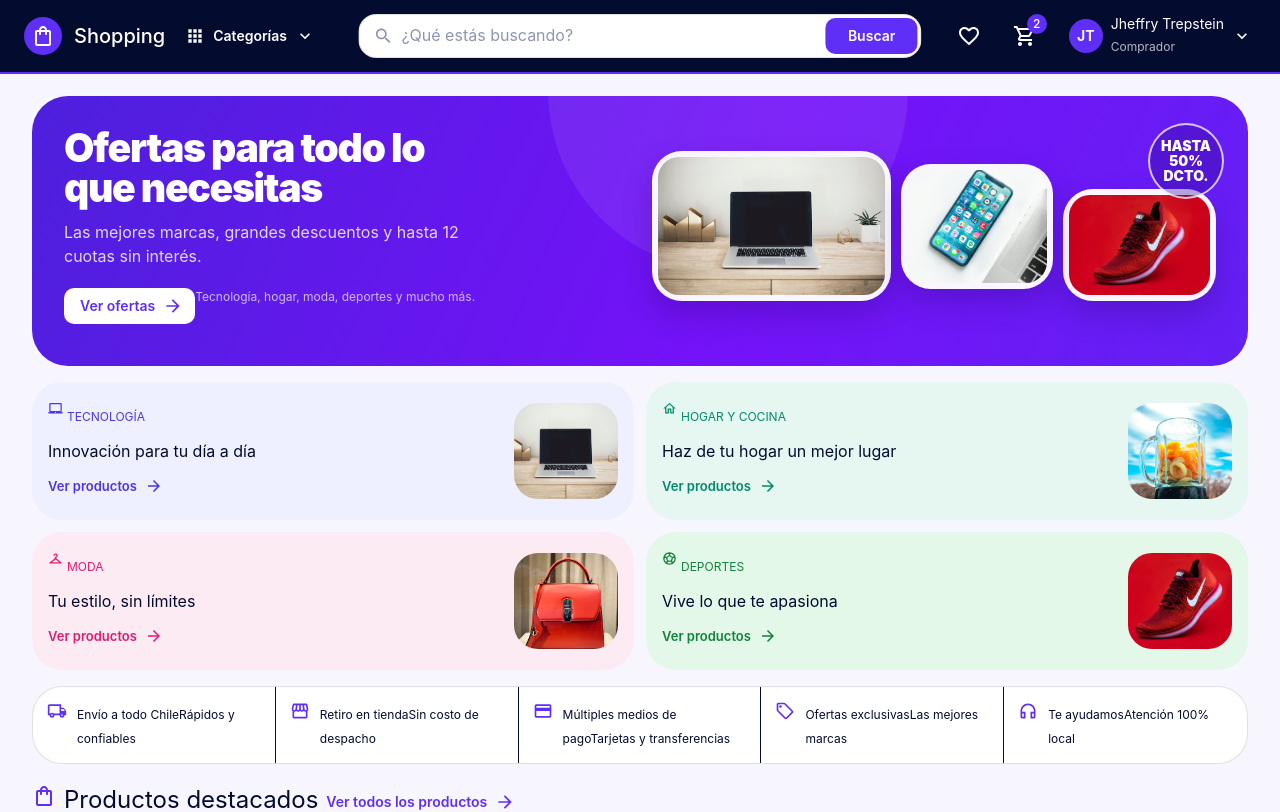
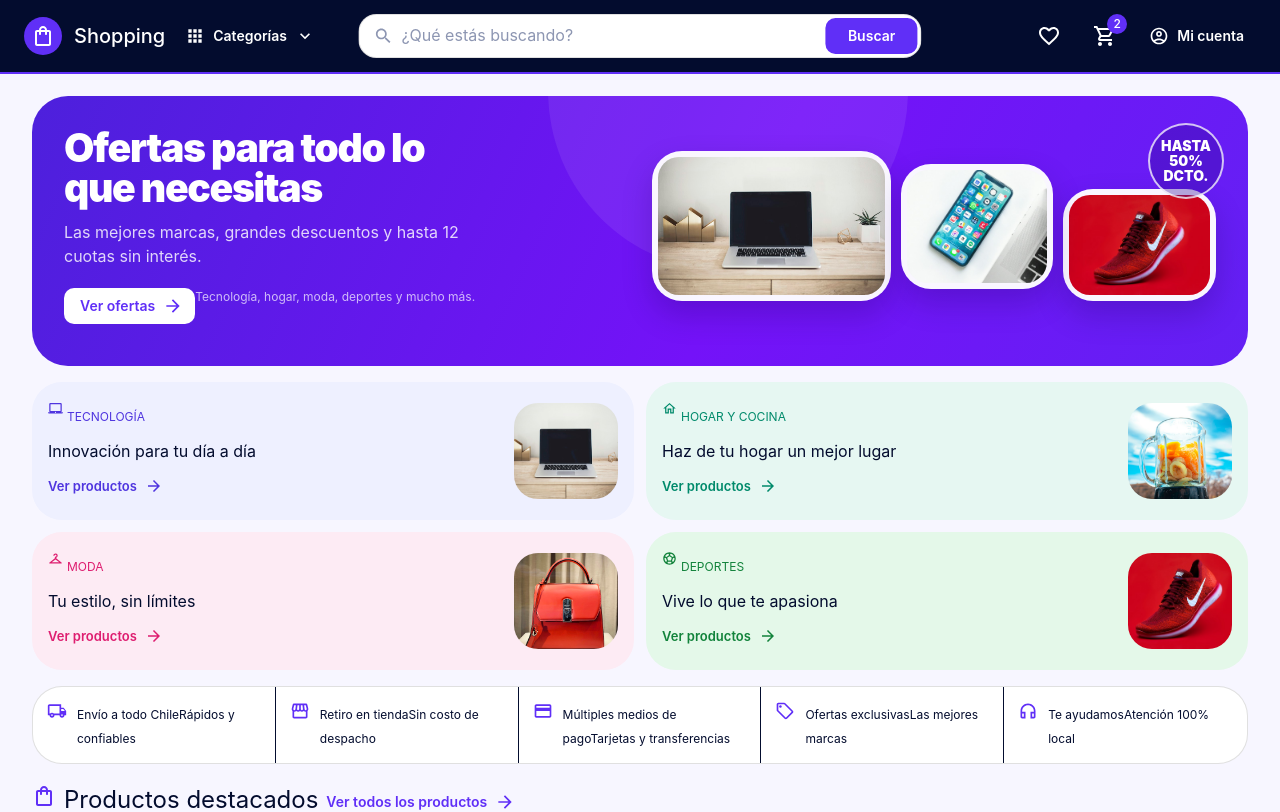
Before and after one commit to TheManuel5/TWM-Shopping, a React (Vite) app: page /inicio in a window 1280 px wide. Shown: the top 812 px of the page. Built offline with nearby package versions, Linux system fonts and the light colour scheme.

Commit message:
feat: implementar navegacion para visitantes y usuarios (#3)

```diff
--- a/src/App.jsx
+++ b/src/App.jsx
@@ -1,4 +1,5 @@
 import { CssBaseline, ThemeProvider } from '@mui/material'
+import AuthProvider from './contexts/AuthContext/AuthProvider'
 import AppRoutes from './routes/routes'
 import theme from './theme/theme'
 import './styles/app.css'
@@ -7,7 +8,9 @@ function App() {
   return (
     <ThemeProvider theme={theme}>
       <CssBaseline />
-      <AppRoutes />
+      <AuthProvider>
+        <AppRoutes />
+      </AuthProvider>
     </ThemeProvider>
   )
 }
--- a/src/components/layout/UserMenu.jsx
+++ b/src/components/layout/UserMenu.jsx
@@ -16,11 +16,19 @@ import {
 } from '@mui/material'
 import { useState } from 'react'
 import { useNavigate } from 'react-router-dom'
+import useAuth from '../../contexts/AuthContext/useAuth'
 
 export default function UserMenu() {
   const [anchorElement, setAnchorElement] = useState(null)
   const navigate = useNavigate()
+  const { user, isAuthenticated, logout } = useAuth()
   const menuOpen = Boolean(anchorElement)
+  const userInitials = user?.name
+    .split(' ')
+    .slice(0, 2)
+    .map((namePart) => namePart.charAt(0))
+    .join('')
+    .toUpperCase()
 
   const closeMenu = () => setAnchorElement(null)
 
@@ -31,8 +39,26 @@ export default function UserMenu() {
 
   const handleLogout = () => {
     closeMenu()
+    logout()
     console.log('Sesión cerrada')
-    navigate('/login')
+    navigate('/inicio')
+  }
+
+  if (!isAuthenticated) {
+    return (
+      <Button
+        color="inherit"
+        startIcon={<AccountCircleOutlined />}
+        onClick={() => navigate('/login')}
+        sx={{
+          px: { xs: 0.75, sm: 1.5 },
+          whiteSpace: 'nowrap',
+          '&:hover': { bgcolor: 'rgba(255,255,255,0.1)' },
+        }}
+      >
+        Mi cuenta
+      </Button>
+    )
   }
 
   return (
@@ -61,14 +87,14 @@ export default function UserMenu() {
             fontWeight: 700,
           }}
         >
-          JT
+          {userInitials}
         </Avatar>
         <Box sx={{ display: { xs: 'none', sm: 'block' }, textAlign: 'left' }}>
           <Typography variant="body2" fontWeight={700} lineHeight={1.1}>
-            Jheffry Trepstein
+            {user.name}
           </Typography>
           <Typography variant="caption" sx={{ color: 'rgba(255,255,255,0.7)' }}>
-            Comprador
+            {user.role}
           </Typography>
         </Box>
       </Button>
@@ -95,10 +121,10 @@ export default function UserMenu() {
       >
         <Box sx={{ px: 2, py: 1.5 }}>
           <Typography variant="subtitle2" fontWeight={700}>
-            Jheffry Trepstein
+            {user.name}
           </Typography>
           <Typography variant="caption" color="text.secondary">
-            jheffry.trepstein@shopping.cl
+            {user.email}
           </Typography>
         </Box>
         <Divider />
--- /dev/null
+++ b/src/contexts/AuthContext/AuthContext.js
@@ -0,0 +1,5 @@
+import { createContext } from 'react'
+
+const AuthContext = createContext(null)
+
+export default AuthContext
--- /dev/null
+++ b/src/contexts/AuthContext/AuthProvider.jsx
@@ -0,0 +1,55 @@
+import { useCallback, useMemo, useState } from 'react'
+import AuthContext from './AuthContext'
+
+const sessionKey = 'shopping-user-session'
+
+const readStoredUser = () => {
+  try {
+    const storedUser = window.localStorage.getItem(sessionKey)
+    return storedUser ? JSON.parse(storedUser) : null
+  } catch {
+    return null
+  }
+}
+
+const nameFromEmail = (email) => {
+  const emailName = email.split('@')[0].replace(/[._-]+/g, ' ').trim()
+
+  if (!emailName) return 'Usuario Shopping'
+
+  return emailName
+    .split(' ')
+    .map((word) => word.charAt(0).toUpperCase() + word.slice(1))
+    .join(' ')
+}
+
+export default function AuthProvider({ children }) {
+  const [user, setUser] = useState(readStoredUser)
+
+  const login = useCallback((credentials) => {
+    const authenticatedUser = {
+      name: nameFromEmail(credentials.email),
+      email: credentials.email,
+      role: 'Comprador',
+    }
+
+    window.localStorage.setItem(sessionKey, JSON.stringify(authenticatedUser))
+    setUser(authenticatedUser)
+  }, [])
+
+  const logout = useCallback(() => {
+    window.localStorage.removeItem(sessionKey)
+    setUser(null)
+  }, [])
+
+  const contextValue = useMemo(
+    () => ({ user, isAuthenticated: Boolean(user), login, logout }),
+    [login, logout, user],
+  )
+
+  return (
+    <AuthContext.Provider value={contextValue}>
+      {children}
+    </AuthContext.Provider>
+  )
+}
--- /dev/null
+++ b/src/contexts/AuthContext/useAuth.js
@@ -0,0 +1,12 @@
+import { useContext } from 'react'
+import AuthContext from './AuthContext'
+
+export default function useAuth() {
+  const context = useContext(AuthContext)
+
+  if (!context) {
+    throw new Error('useAuth debe utilizarse dentro de AuthProvider')
+  }
+
+  return context
+}
--- a/src/pages/login/login.jsx
+++ b/src/pages/login/login.jsx
@@ -14,14 +14,17 @@ import {
   Typography,
 } from '@mui/material'
 import { useState } from 'react'
-import { Link as RouterLink, useNavigate } from 'react-router-dom'
+import { Link as RouterLink, useLocation, useNavigate } from 'react-router-dom'
 import logoImage from '../../assets/login/Logo-prototipo.png'
 import illustrationImage from '../../assets/login/shop.png'
+import useAuth from '../../contexts/AuthContext/useAuth'
 
 export default function Login() {
   const [formData, setFormData] = useState({ email: '', password: '' })
   const [showPassword, setShowPassword] = useState(false)
   const navigate = useNavigate()
+  const location = useLocation()
+  const { login } = useAuth()
 
   const updateField = (event) => {
     const { name, value } = event.target
@@ -31,7 +34,8 @@ export default function Login() {
   const handleSubmit = (event) => {
     event.preventDefault()
     console.log('Datos de inicio de sesión:', formData)
-    navigate('/inicio')
+    login(formData)
+    navigate(location.state?.from ?? '/inicio', { replace: true })
   }
 
   return (
--- a/src/pages/register/register.jsx
+++ b/src/pages/register/register.jsx
@@ -4,12 +4,14 @@ import {
   Link, InputAdornment, IconButton
 } from '@mui/material';
 import { Visibility, VisibilityOff, PersonAddOutlined } from '@mui/icons-material';
+import { Link as RouterLink, useNavigate } from 'react-router-dom';
 
 // Imágenes reales de tu carpeta assets
 import logoImg from '../../assets/login/Logo-prototipo.png';
 import ilustracionImg from '../../assets/login/shop.png';
 
 export default function Register() {
+  const navigate = useNavigate();
   const [formData, setFormData] = useState({
     nombre: '',
     email: '',
@@ -28,6 +30,7 @@ export default function Register() {
   const handleSubmit = (e) => {
     e.preventDefault();
     console.log('Datos de Registro capturados:', formData);
+    navigate('/login', { replace: true });
   };
 
   return (
@@ -175,7 +178,7 @@ export default function Register() {
             <Typography sx={{ fontSize: 14, fontWeight: 400, color: '#64748B', fontFamily: 'Inter' }}>
               ¿Ya tienes una cuenta?
             </Typography>
-            <Link href="/login" underline="hover" sx={{ fontSize: 14, fontWeight: 700, color: '#602FF7', fontFamily: 'Inter', cursor: 'pointer' }}>
+            <Link component={RouterLink} to="/login" underline="hover" sx={{ fontSize: 14, fontWeight: 700, color: '#602FF7', fontFamily: 'Inter', cursor: 'pointer' }}>
               Iniciar sesión
             </Link>
           </Box>
--- /dev/null
+++ b/src/routes/RouteGuards.jsx
@@ -0,0 +1,19 @@
+import { Navigate, Outlet, useLocation } from 'react-router-dom'
+import useAuth from '../contexts/AuthContext/useAuth'
+
+export function ProtectedRoute() {
+  const { isAuthenticated } = useAuth()
+  const location = useLocation()
+
+  if (!isAuthenticated) {
+    return <Navigate to="/login" replace state={{ from: location.pathname }} />
+  }
+
+  return <Outlet />
+}
+
+export function GuestOnlyRoute() {
+  const { isAuthenticated } = useAuth()
+
+  return isAuthenticated ? <Navigate to="/inicio" replace /> : <Outlet />
+}
--- a/src/routes/routes.jsx
+++ b/src/routes/routes.jsx
@@ -7,21 +7,26 @@ import Home from '../pages/Home/Home'
 import Login from '../pages/login/login'
 import Register from '../pages/register/register'
 import UserProfile from '../pages/UserProfile/UserProfile'
+import { GuestOnlyRoute, ProtectedRoute } from './RouteGuards'
 
 export default function AppRoutes() {
   return (
     <BrowserRouter>
       <Routes>
+        <Route element={<GuestOnlyRoute />}>
           <Route path="/login" element={<Login />} />
           <Route path="/register" element={<Register />} />
+        </Route>
 
         <Route element={<AppLayout />}>
           <Route path="/" element={<Navigate to="/inicio" replace />} />
           <Route path="/inicio" element={<Home />} />
+          <Route element={<ProtectedRoute />}>
             <Route path="/perfil" element={<UserProfile />} />
             <Route path="/configuracion" element={<Settings />} />
             <Route path="/crud-1" element={<CrudOnePlaceholder />} />
             <Route path="/crud-2" element={<CrudTwoPlaceholder />} />
+          </Route>
         </Route>
 
         <Route path="*" element={<Navigate to="/inicio" replace />} />
```
Lines whose indentation alone changed are shown as unchanged.
